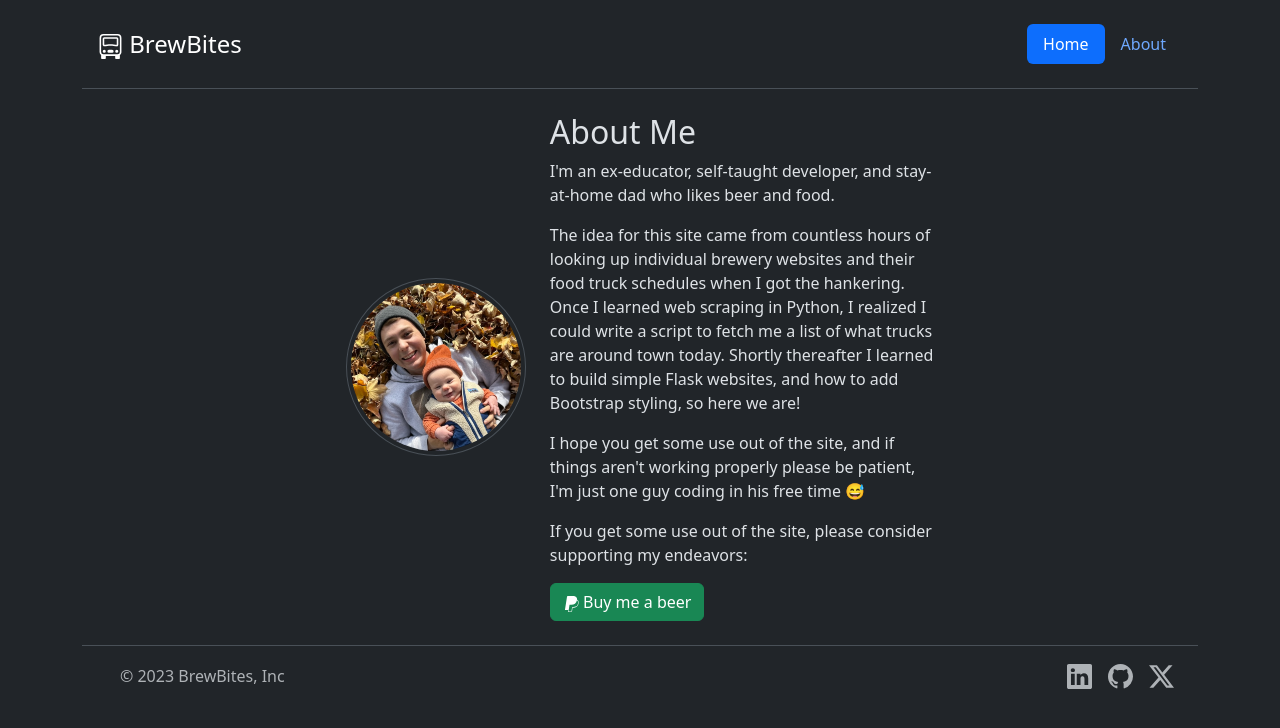
After one commit to bluescreenlife/brewbites_app, a Flask app: page /about in a window 1280 px wide. The commit adds this page. Shown: the top 728 px of the page. Run offline with Flask 3, Linux system fonts and the light colour scheme.

Commit message:
add about page to site

```diff
--- a/server.py
+++ b/server.py
@@ -1,12 +1,15 @@
 from flask import Flask, render_template
 from datetime import datetime
+import pytz
 import requests
 
 app = Flask(__name__)
 
 @app.route("/")
 def msp():
-    date = datetime.now().strftime("%m/%d/%Y")
+    central = pytz.timezone('US/Central')
+    now_central = datetime.now(central)
+    date = now_central.strftime("%m/%d/%Y")
 
     json_bin = "https://api.jsonbin.io/v3/b/659b6e0a1f5677401f18ffe1"
 
@@ -24,6 +27,9 @@ def msp():
         print(response.status_code, response.text)
         return render_template("maintenance.html")
 
+@app.route("/about")
+def about():
+    return render_template("about.html")
 
 if __name__ == "__main__":
     app.run(debug=True)
--- /dev/null
+++ b/templates/about.html
@@ -0,0 +1,62 @@
+{% include "header.html" %}
+<!-- Main Content-->
+<main class="mb-4">
+    <div class="container px-4 px-lg-5">
+      <div class="row gx-4 gx-lg-5 justify-content-center">
+        <div class="col-md-10 col-lg-8 col-xl-7">
+          <div class="row">
+            <div class="col-md-12 col-lg-4 mb-3 mb-lg-0 d-flex justify-content-center align-items-center">
+              <img
+                src="../static/images/about/9CB937E4-6FC5-4B9B-9C63-F178C8B262DE_1_105_c.jpeg"
+                alt="Your Alt Text"
+                class="img-thumbnail rounded-circle img-fluid mw-100"
+              />
+            </div>
+            <div class="col-md-12 col-lg-8 mt-3 mt-lg-0">
+              <h2>About Me</h2>
+              <p>
+                I'm an ex-educator, self-taught developer, and stay-at-home dad
+                who likes beer and food.
+              </p>
+              <p>
+                The idea for this site came from countless hours of looking up
+                individual brewery websites and their food truck schedules when I
+                got the hankering. Once I learned web scraping in Python, I
+                realized I could write a script to fetch me a list of what trucks
+                are around town today. Shortly thereafter I learned to build
+                simple Flask websites, and how to add Bootstrap styling, so here
+                we are!
+              </p>
+              <p>
+                  I hope you get some use out of the site, and if things aren't working
+                  properly please be patient, I'm just one guy coding in his free time
+                  😅
+                </p>
+                <p>
+                  If you get some use out of the site, please consider supporting my
+                  endeavors:
+                </p>
+                <a href="https://paypal.me/AndrewVanderLeest?country.x=US&locale.x=en_US">
+                  <button type="button" class="btn btn-success">
+                    <svg
+                      xmlns="http://www.w3.org/2000/svg"
+                      width="16"
+                      height="16"
+                      fill="currentColor"
+                      class="bi bi-paypal"
+                      viewBox="0 0 16 16"
+                    >
+                      <path
+                        d="M14.06 3.713c.12-1.071-.093-1.832-.702-2.526C12.628.356 11.312 0 9.626 0H4.734a.7.7 0 0 0-.691.59L2.005 13.509a.42.42 0 0 0 .415.486h2.756l-.202 1.28a.628.628 0 0 0 .62.726H8.14c.429 0 .793-.31.862-.731l.025-.13.48-3.043.03-.164.001-.007a.35.35 0 0 1 .348-.297h.38c1.266 0 2.425-.256 3.345-.91q.57-.403.993-1.005a4.94 4.94 0 0 0 .88-2.195c.242-1.246.13-2.356-.57-3.154a2.7 2.7 0 0 0-.76-.59l-.094-.061ZM6.543 8.82a.7.7 0 0 1 .321-.079H8.3c2.82 0 5.027-1.144 5.672-4.456l.003-.016q.326.186.548.438c.546.623.679 1.535.45 2.71-.272 1.397-.866 2.307-1.663 2.874-.802.57-1.842.815-3.043.815h-.38a.87.87 0 0 0-.863.734l-.03.164-.48 3.043-.024.13-.001.004a.35.35 0 0 1-.348.296H5.595a.106.106 0 0 1-.105-.123l.208-1.32z"
+                      ></path>
+                    </svg>
+                    Buy me a beer
+                  </button>
+                </a>
+            </div>
+          </div>
+        </div>
+      </div>
+    </div>
+  </main>
+{% include "footer.html" %}
--- /dev/null
+++ b/templates/footer.html
@@ -0,0 +1,30 @@
+<! -- footer -- !>
+<div class="container">
+    <footer class="d-flex flex-wrap justify-content-between align-items-center py-3 my-4 border-top">
+      <div class="col-md-4 d-flex align-items-center">
+        <a href="/" class="mb-3 me-2 mb-md-0 text-body-secondary text-decoration-none lh-1">
+          <svg class="bi" width="30" height="24"><use xlink:href="#bootstrap"></use></svg>
+        </a>
+        <span class="mb-3 my-md-0 text-body-secondary">© 2023 BrewBites, Inc</span>
+      </div>
+
+      <ul class="nav col-md-4 px-4 justify-content-end list-unstyled d-flex">
+        <li class="ms-3"><a class="text-body-secondary" href="https://www.linkedin.com/in/andrew-vanderleest-486832229/"><svg xmlns="http://www.w3.org/2000/svg" height="25" fill="currentColor" class="bi bi-linkedin" viewBox="0 0 16 16">
+            <path d="M0 1.146C0 .513.526 0 1.175 0h13.65C15.474 0 16 .513 16 1.146v13.708c0 .633-.526 1.146-1.175 1.146H1.175C.526 16 0 15.487 0 14.854zm4.943 12.248V6.169H2.542v7.225zm-1.2-8.212c.837 0 1.358-.554 1.358-1.248-.015-.709-.52-1.248-1.342-1.248S2.4 3.226 2.4 3.934c0 .694.521 1.248 1.327 1.248zm4.908 8.212V9.359c0-.216.016-.432.08-.586.173-.431.568-.878 1.232-.878.869 0 1.216.662 1.216 1.634v3.865h2.401V9.25c0-2.22-1.184-3.252-2.764-3.252-1.274 0-1.845.7-2.165 1.193v.025h-.016l.016-.025V6.169h-2.4c.03.678 0 7.225 0 7.225z"/>
+          </svg></a></li>
+        <li class="ms-3"><a class="text-body-secondary" href="https://github.com/bluescreenlife"><svg xmlns="http://www.w3.org/2000/svg" height="25" fill="currentColor" class="bi bi-github" viewBox="0 0 16 16">
+            <path d="M8 0C3.58 0 0 3.58 0 8c0 3.54 2.29 6.53 5.47 7.59.4.07.55-.17.55-.38 0-.19-.01-.82-.01-1.49-2.01.37-2.53-.49-2.69-.94-.09-.23-.48-.94-.82-1.13-.28-.15-.68-.52-.01-.53.63-.01 1.08.58 1.23.82.72 1.21 1.87.87 2.33.66.07-.52.28-.87.51-1.07-1.78-.2-3.64-.89-3.64-3.95 0-.87.31-1.59.82-2.15-.08-.2-.36-1.02.08-2.12 0 0 .67-.21 2.2.82.64-.18 1.32-.27 2-.27s1.36.09 2 .27c1.53-1.04 2.2-.82 2.2-.82.44 1.1.16 1.92.08 2.12.51.56.82 1.27.82 2.15 0 3.07-1.87 3.75-3.65 3.95.29.25.54.73.54 1.48 0 1.07-.01 1.93-.01 2.2 0 .21.15.46.55.38A8.01 8.01 0 0 0 16 8c0-4.42-3.58-8-8-8"/>
+          </svg></a></li>
+        <li class="ms-3"><a class="text-body-secondary" href="https://twitter.com/vandy_dev"><svg xmlns="http://www.w3.org/2000/svg" height="25" fill="currentColor" class="bi bi-twitter-x" viewBox="0 0 16 16">
+            <path d="M12.6.75h2.454l-5.36 6.142L16 15.25h-4.937l-3.867-5.07-4.425 5.07H.316l5.733-6.57L0 .75h5.063l3.495 4.633L12.601.75Zm-.86 13.028h1.36L4.323 2.145H2.865z"/>
+          </svg></a></li>
+      </ul>
+    </footer>
+  </div>
+    <script
+      src="https://cdn.jsdelivr.net/npm/bootstrap@5.3.2/dist/js/bootstrap.bundle.min.js"
+      integrity="sha384-C6RzsynM9kWDrMNeT87bh95OGNyZPhcTNXj1NW7RuBCsyN/o0jlpcV8Qyq46cDfL"
+      crossorigin="anonymous"
+    ></script>
+  </body>
+</html>
--- /dev/null
+++ b/templates/header.html
@@ -0,0 +1,39 @@
+<!DOCTYPE html>
+<html lang="en" data-bs-theme="dark">
+  <head>
+    <meta charset="UTF-8" />
+    <meta name="viewport" content="width=device-width, initial-scale=1, shrink-to-fit=no">
+    <title>BrewBites</title>
+    <link
+      href="https://cdn.jsdelivr.net/npm/bootstrap@5.3.2/dist/css/bootstrap.min.css"
+      rel="stylesheet"
+      integrity="sha384-T3c6CoIi6uLrA9TneNEoa7RxnatzjcDSCmG1MXxSR1GAsXEV/Dwwykc2MPK8M2HN"
+      crossorigin="anonymous"
+    />
+  </head>
+  <body>
+    <! -- navbar --!>
+    <div class="container">
+      <header class="d-flex flex-md-row flex-column align-items-center justify-content-md-between py-2 px-3 mb-4 pt-4 border-bottom">
+        <a href="/" class="mb-3 link-body-emphasis text-decoration-none text-center text-md-start">
+          <span class="fs-4">
+            <svg xmlns="http://www.w3.org/2000/svg" height="25" fill="currentColor" class="bi bi-truck-front" viewBox="0 0 16 16">
+              <svg xmlns="http://www.w3.org/2000/svg" width="16" height="16" fill="currentColor" class="bi bi-truck-front" viewBox="0 0 16 16">
+                <path d="M5 11a1 1 0 1 1-2 0 1 1 0 0 1 2 0m8 0a1 1 0 1 1-2 0 1 1 0 0 1 2 0m-6-1a1 1 0 1 0 0 2h2a1 1 0 1 0 0-2zM4 2a1 1 0 0 0-1 1v3.9c0 .625.562 1.092 1.17.994C5.075 7.747 6.792 7.5 8 7.5s2.925.247 3.83.394A1.008 1.008 0 0 0 13 6.9V3a1 1 0 0 0-1-1zm0 1h8v3.9q0 .002 0 0l-.002.004-.005.002h-.004C11.088 6.761 9.299 6.5 8 6.5s-3.088.26-3.99.406h-.003l-.005-.002L4 6.9q0 .002 0 0z"/>
+                <path d="M1 2.5A2.5 2.5 0 0 1 3.5 0h9A2.5 2.5 0 0 1 15 2.5v9c0 .818-.393 1.544-1 2v2a.5.5 0 0 1-.5.5h-2a.5.5 0 0 1-.5-.5V14H5v1.5a.5.5 0 0 1-.5.5h-2a.5.5 0 0 1-.5-.5v-2a2.5 2.5 0 0 1-1-2zM3.5 1A1.5 1.5 0 0 0 2 2.5v9A1.5 1.5 0 0 0 3.5 13h9a1.5 1.5 0 0 0 1.5-1.5v-9A1.5 1.5 0 0 0 12.5 1z"/>
+              </svg>
+            </svg>
+            BrewBites
+          </span>
+        </a>
+
+        <ul class="nav nav-pills pb-3 text-center text-md-end">
+          <li class="nav-item">
+            <a href="{{ url_for('msp') }}" class="nav-link active" aria-current="page">Home</a>
+          </li>
+          <li class="nav-item">
+            <a href="{{ url_for('about') }}" class="nav-link">About</a>
+          </li>
+        </ul>
+      </header>
+    </div>
```
Also changed, not shown: templates/index.html (+10 -47 lines), templates/old_index.html (deleted, +0 -76 lines), static/images/about/9CB937E4-6FC5-4B9B-9C63-F178C8B262DE_1_105_c.jpeg (added).
